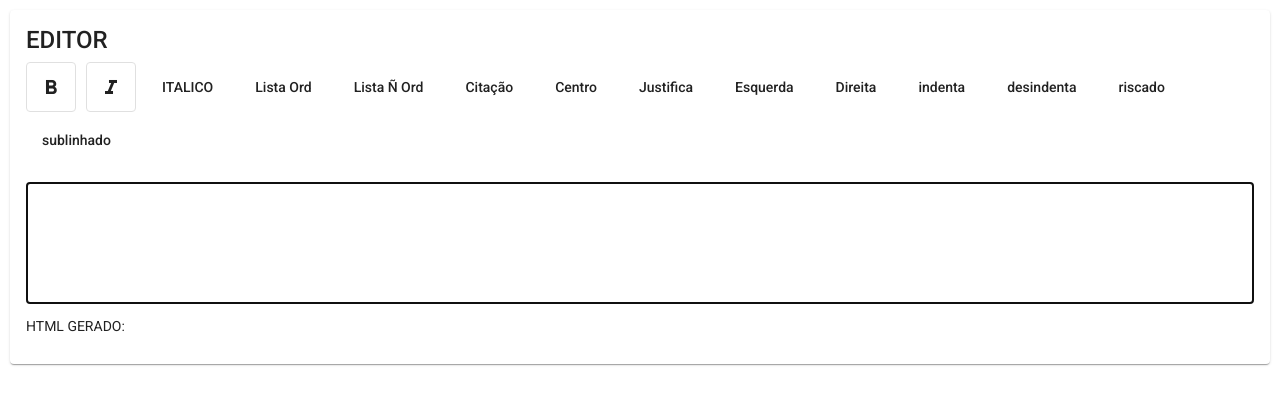
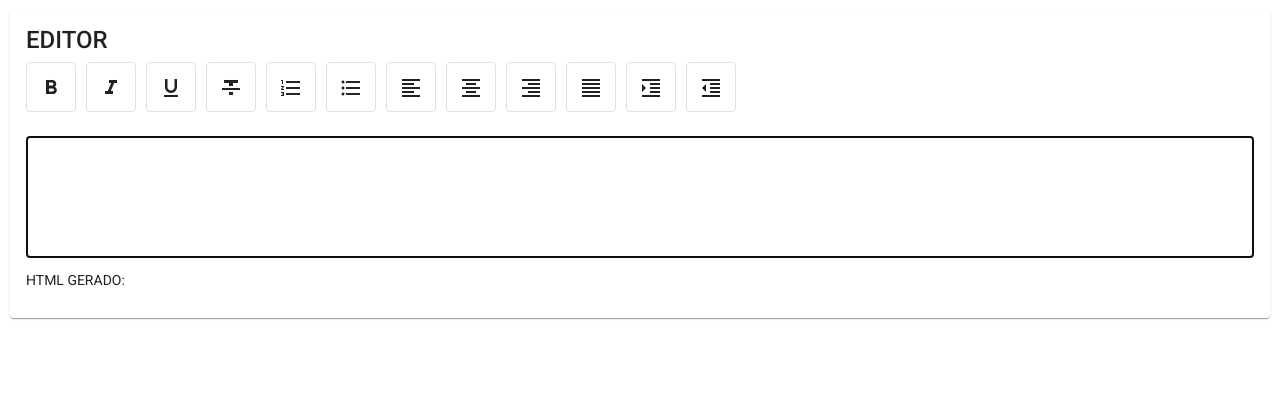
Before and after one commit to moraisvinny/htext-editor, an Angular app: page / in a window 1280 px wide. Shown: the top 404 px of the page. Built offline with nearby package versions, Linux system fonts and the light colour scheme.

Commit message:
formatacoes basicas funcionando

```diff
--- a/src/app/editor/editor.component.html
+++ b/src/app/editor/editor.component.html
@@ -6,33 +6,68 @@
     </mat-card-title>
     <mat-card-content>
       <p>
-        <mat-button-toggle class="botao" id="negrito" mat-icon-button matTooltip="Negrito" [matTooltipShowDelay]="500" [matTooltipHideDelay]="200"
-          (click)="executa('negrito','bold')">
+        <mat-button-toggle class="botao" id="bold" mat-icon-button matTooltip="Negrito" [matTooltipShowDelay]="500" [matTooltipHideDelay]="200"
+          (click)="executa('bold')">
           <mat-icon aria-label="Negrito">format_bold</mat-icon>
         </mat-button-toggle>
 
-        <mat-button-toggle class="botao" id="italico" mat-icon-button matTooltip="Itálico" [matTooltipShowDelay]="500" [matTooltipHideDelay]="200"
+        <mat-button-toggle class="botao" id="italic" mat-icon-button matTooltip="Itálico" [matTooltipShowDelay]="500" [matTooltipHideDelay]="200"
           (click)="executa('italic')">
-          <mat-icon aria-label="Negrito">format_italic</mat-icon>
+          <mat-icon aria-label="Italico">format_italic</mat-icon>
         </mat-button-toggle>
 
-        <button mat-flat-button class="botao"  (click)="executa('italic')">ITALICO</button>
-        <button mat-flat-button class="botao" (click)="executa('insertOrderedList')">Lista Ord</button>
-        <button mat-flat-button class="botao" (click)="executa('insertUnorderedList')">Lista Ñ Ord</button>
-        <button mat-flat-button class="botao" (click)="executa('formatBlock', 'blockquote')">Citação</button>
-        <button mat-flat-button class="botao" (click)="executa('justifyCenter')">Centro</button>
-        <button mat-flat-button class="botao" (click)="executa('justifyFull')">Justifica</button>
-        <button mat-flat-button class="botao" (click)="executa('justifyLeft')">Esquerda</button>
-        <button mat-flat-button class="botao" (click)="executa('justifyRight')">Direita</button>
-        <button mat-flat-button class="botao" (click)="executa('indent')">indenta</button>
-        <button mat-flat-button class="botao" (click)="executa('outdent')">desindenta</button>
-        <button mat-flat-button class="botao" (click)="executa('strikeThrough')">riscado</button>
-        <button mat-flat-button class="botao" (click)="executa('underline')">sublinhado</button>
+        <mat-button-toggle class="botao" id="underline" mat-icon-button matTooltip="Sublinhado" [matTooltipShowDelay]="500" [matTooltipHideDelay]="200"
+          (click)="executa('underline')">
+          <mat-icon aria-label="Sublinhado">format_underlined</mat-icon>
+        </mat-button-toggle>
 
+        <mat-button-toggle class="botao" id="strikeThrough" mat-icon-button matTooltip="Riscado" [matTooltipShowDelay]="500" [matTooltipHideDelay]="200"
+          (click)="executa('strikeThrough')">
+          <mat-icon aria-label="Riscado">format_strikethrough</mat-icon>
+        </mat-button-toggle>
 
+        <mat-button-toggle class="botao" id="insertOrderedList" mat-icon-button matTooltip="Lista Ordenada" [matTooltipShowDelay]="500" [matTooltipHideDelay]="200"
+          (click)="executa('insertOrderedList')">
+          <mat-icon aria-label="Lista Ordenada">format_list_numbered</mat-icon>
+        </mat-button-toggle>
 
+        <mat-button-toggle class="botao" id="insertUnorderedList" mat-icon-button matTooltip="Lista Desordenada" [matTooltipShowDelay]="500" [matTooltipHideDelay]="200"
+          (click)="executa('insertUnorderedList')">
+          <mat-icon aria-label="Lista desordenada">format_list_bulleted</mat-icon>
+        </mat-button-toggle>
+
+        <mat-button-toggle class="botao" id="justifyLeft" mat-icon-button matTooltip="Alinhar à Esquerda" [matTooltipShowDelay]="500" [matTooltipHideDelay]="200"
+          (click)="executa('justifyLeft')">
+          <mat-icon aria-label="Alinhar à Esquerda">format_align_left</mat-icon>
+        </mat-button-toggle>
+
+        <mat-button-toggle class="botao" id="justifyCenter" mat-icon-button matTooltip="Centralizar" [matTooltipShowDelay]="500" [matTooltipHideDelay]="200"
+          (click)="executa('justifyCenter')">
+          <mat-icon aria-label="Centralizar">format_align_center</mat-icon>
+        </mat-button-toggle>
+
+        <mat-button-toggle class="botao" id="justifyRight" mat-icon-button matTooltip="Alinhar à Direita" [matTooltipShowDelay]="500" [matTooltipHideDelay]="200"
+          (click)="executa('justifyRight')">
+          <mat-icon aria-label="Alinhar à Direita">format_align_right</mat-icon>
+        </mat-button-toggle>
+
+        <mat-button-toggle class="botao" id="justifyFull" mat-icon-button matTooltip="Justificar" [matTooltipShowDelay]="500" [matTooltipHideDelay]="200"
+          (click)="executa('justifyFull')">
+          <mat-icon aria-label="Justificar">format_align_justify</mat-icon>
+        </mat-button-toggle>
+
+        <mat-button-toggle class="botao" id="indent" mat-icon-button matTooltip="Insere Tabulação" [matTooltipShowDelay]="500" [matTooltipHideDelay]="200"
+          (click)="executa('indent')">
+          <mat-icon aria-label="Insere Tabulação">format_indent_increase</mat-icon>
+        </mat-button-toggle>
+
+        <mat-button-toggle class="botao" id="outdent" mat-icon-button matTooltip="Remove Tabulação" [matTooltipShowDelay]="500" [matTooltipHideDelay]="200"
+          (click)="executa('outdent')">
+          <mat-icon aria-label="Remove Tabulação">format_indent_decrease</mat-icon>
+        </mat-button-toggle>
+        <!-- <button mat-flat-button class="botao" (click)="executa('formatBlock', 'blockquote')">Citação</button> -->
       </p>
-      <div contentEditable="true" class="entrada" #entrada (input)="mudou($event.target.innerHTML)"></div>
+      <div contentEditable="true" class="entrada" #entrada (keyup)="pressionou()"></div>
       <p>HTML GERADO:</p>
       <div>{{el.nativeElement.innerHTML}}</div>
     </mat-card-content>
--- a/src/app/editor/editor.component.ts
+++ b/src/app/editor/editor.component.ts
@@ -15,34 +15,37 @@ export class EditorComponent implements OnInit {
   citacaoClicada: boolean = false;
   botaoSelecionado: MatButtonToggle;
 
-
   constructor() { }
 
   ngOnInit() {
+
     this.el.nativeElement.focus();
   }
 
-  executa(comando: string, opcoes, nomeBotao) {
+  executa(comando: string, opcoes) {
 
-    if (this.citacaoClicada && opcoes == 'blockquote') {
-      document.execCommand('formatBlock', false, 'div');
-      this.citacaoClicada = false;
-    } else if (opcoes == 'blockquote') {
-      document.execCommand('formatBlock', false, 'blockquote');
-      document.getElementsByTagName('blockquote')[0].classList.add('citacao');
-      document.getElementsByTagName('blockquote')[0].setAttribute('_ngcontent-c1', "true");
-      this.citacaoClicada = true;
-    } else {
-      document.execCommand(comando, false, opcoes);
-
-      this.botaoSelecionado = this.botoes.find(botao => botao.id === nomeBotao);
-      let estado = document.queryCommandState(comando);
-      this.botaoSelecionado.checked = estado;
-    }
+    document.execCommand(comando, false, opcoes);
+    this.botaoSelecionado = this.botoes.find(botao => botao.id === comando);
+    this.botaoSelecionado.checked = document.queryCommandState(comando);
     this.el.nativeElement.focus();
   }
 
-  mudou(valor) {
+  pressionou() {
+    this.botoes.forEach(botao => botao.checked = document.queryCommandState(botao.id));
+  }
+
+  // TODO
+  citacao() {
+
+  }
+
+  // TODO
+  imagem() {
+
+  }
+
+  // TODO
+  syntaxHighlight(){
 
   }
 
```
